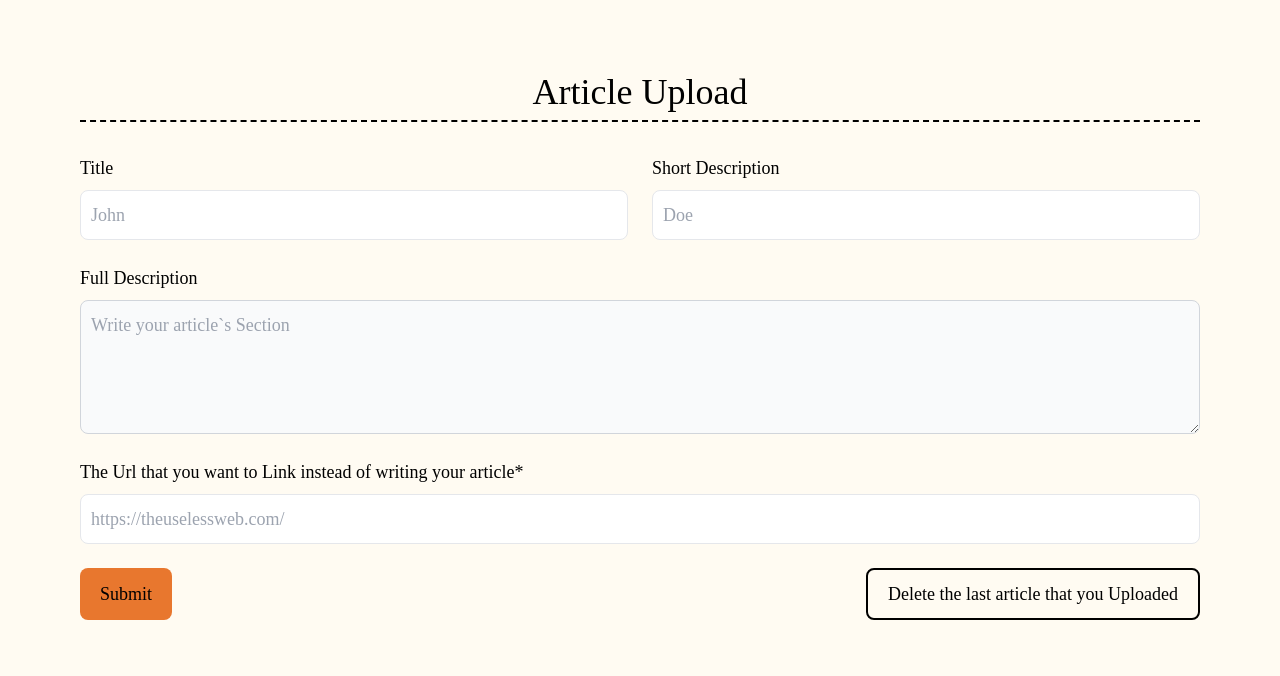
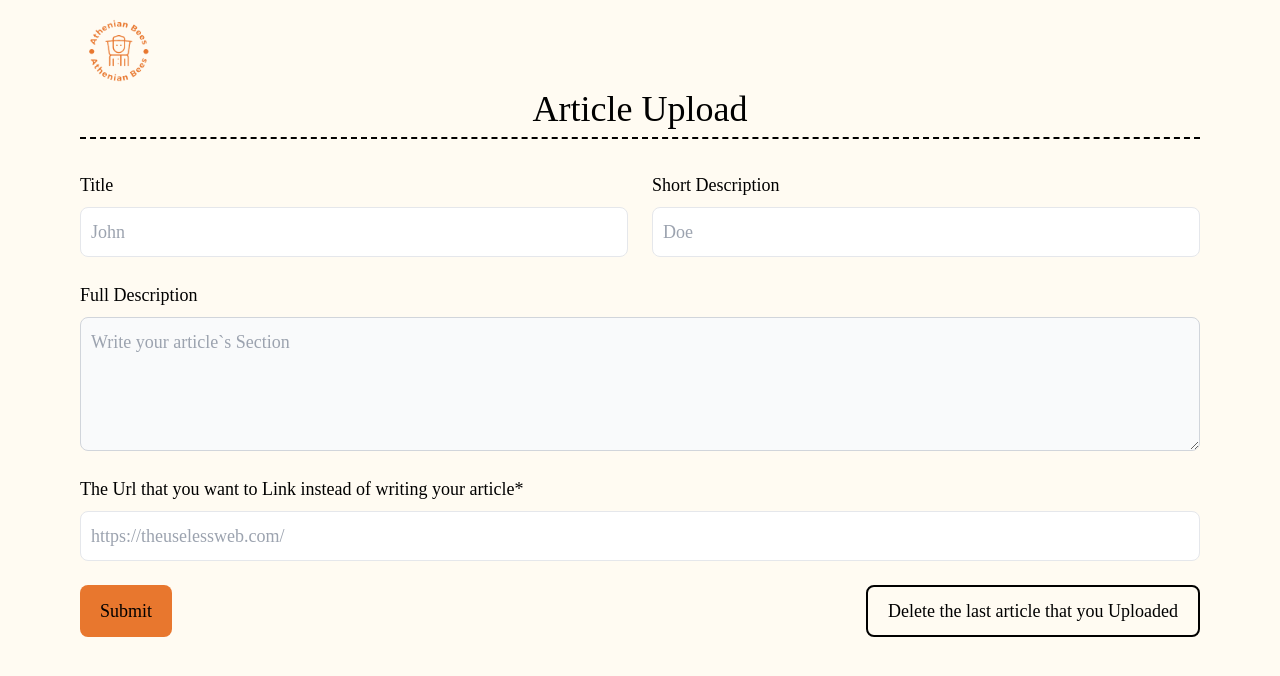
Before and after one commit to TSM97/commerce, a React (Vite) app: page /admin in a window 1280 px wide. Shown: the top 676 px of the page. Built offline with nearby package versions, Linux system fonts and the light colour scheme; no server answers.

Commit message:
FIX(pathname for isAdminPage)

```diff
--- a/src/AdminPage/Admin.tsx
+++ b/src/AdminPage/Admin.tsx
@@ -2,18 +2,19 @@ import { useRef, useState } from "react";
 import { db } from "../firebaseConfig";
 import { addDoc, collection, Timestamp } from "firebase/firestore";
 
+import Logo from "../assets/ATHBees.webp";
 import { lastDocType } from "./types/types";
 import uploadImage from "../Utils/uploadImage";
 import AdminModal from "./Components/AdminModal";
+import { motion } from "framer-motion";
+import { NavHashLink } from "react-router-hash-link";
 
 export default function Admin() {
   const titleRef = useRef<HTMLInputElement>(null);
   const shortDescRef = useRef<HTMLInputElement>(null);
   const aTagRef = useRef<HTMLInputElement>(null);
-
   const fullDescRef = useRef<HTMLTextAreaElement>(null);
 
-  const [lastDoc, setLastDoc] = useState<lastDocType>(null);
   const [isOpen, setIsOpen] = useState(false);
 
   const handleOnSubmit = async (e: any) => {
@@ -34,8 +35,6 @@ export default function Admin() {
       });
       console.log("Document written with ID: ", docRef.id);
 
-      setLastDoc({ id: docRef?.id, date: Timestamp.now() }); // keep track of the last doc written in firestore
-
       // Reset form fields
       if (titleRef.current) titleRef.current.value = "";
       if (shortDescRef.current) shortDescRef.current.value = "";
@@ -52,8 +51,26 @@ export default function Admin() {
 
   return (
     <>
-      <section className="container m-auto min-h-screen pt-10">
-        <div className="text-4xl my-8 pb-2 text-center border-2 border-t-0 border-r-0 border-l-0 border-b-black border-dashed">
+      <section className="container m-auto min-h-screen pt-3">
+        <NavHashLink to={"/"}>
+          <motion.img
+            initial={{ opacity: 0, y: -150 }}
+            animate={{ opacity: 1, y: 0 }}
+            whileHover={{ scale: 1.1 }}
+            transition={{
+              duration: 0.5,
+              scale: {
+                duration: 0.6,
+                ease: "easeInOut",
+              },
+            }}
+            src={Logo}
+            className="h-[6dvw] cursor-pointer"
+            alt="AthenianBees Logo"
+          />
+        </NavHashLink>
+
+        <div className="text-4xl mb-8 pb-2 text-center border-2 border-t-0 border-r-0 border-l-0 border-b-black border-dashed">
           Article Upload
         </div>
         <form onSubmit={handleOnSubmit}>
--- a/src/AdminPage/utils/deleteLastDoc.ts
+++ b/src/AdminPage/utils/deleteLastDoc.ts
@@ -6,7 +6,6 @@ export const deleteLastArticle = async () => {
   if (article) {
     await deleteDoc(article.ref);
     console.log("Article deleted successfully");
-    alert("Article deleted successfully");
   } else {
     console.log("No article to delete");
     alert("No article to delete");
--- a/src/App.tsx
+++ b/src/App.tsx
@@ -1,5 +1,5 @@
 import { useEffect } from "react";
-import { Routes, Route } from "react-router-dom";
+import { Routes, Route, useLocation } from "react-router-dom";
 import Lenis from "lenis";
 
 import NavBar from "./Components/NavBar";
@@ -9,6 +9,8 @@ import Description from "./Components/News/Description";
 import "./App.css";
 
 export default function App() {
+  const location = useLocation(); // Get the current location
+
   useEffect(() => {
     const lenis = new Lenis();
 
@@ -22,6 +24,7 @@ export default function App() {
 
   const isAdminPage = location.pathname === "/admin";
 
+  console.log(isAdminPage);
   return (
     <>
       <section className="flex justify-center w-100dvw">
```
